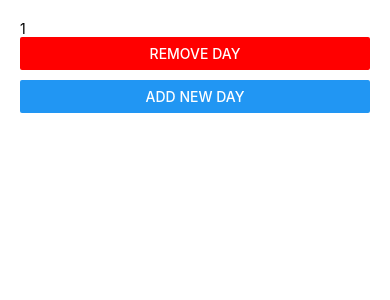
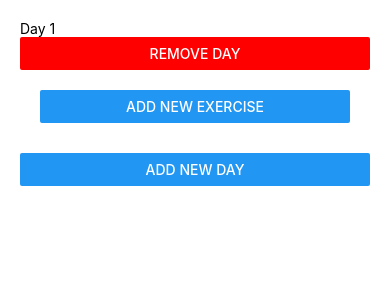
Before and after one commit to sebastiansiejek/progress-gym-tracker, a React Native app: screen / in a window 390 px wide. Both pictures are taken after a click on the button "ADD NEW DAY". Shown: the top 300 px of the page. Built offline with nearby package versions, Linux system fonts and the light colour scheme.

Commit message:
feat: add DayExercises to TrainingDays

```diff
--- a/src/components/TrainingPlans/TrainingDays/TrainingDays.tsx
+++ b/src/components/TrainingPlans/TrainingDays/TrainingDays.tsx
@@ -1,6 +1,7 @@
 import React from 'react'
 import { Button, SafeAreaView, Text } from 'react-native'
 import { useImmer } from 'use-immer'
+import DayExercises from '../DayExercises'
 
 export interface TrainingDaysProps {}
 
@@ -16,7 +17,7 @@ const TrainingDays: React.FunctionComponent<TrainingDaysProps> = ({}) => {
             marginBottom: 10,
           }}
         >
-          <Text>{index + 1}</Text>
+          <Text>Day {index + 1}</Text>
           <Button
             onPress={() => {
               setField((draft) => {
@@ -27,6 +28,7 @@ const TrainingDays: React.FunctionComponent<TrainingDaysProps> = ({}) => {
             title="Remove day"
             accessibilityLabel="Click to remove day"
           />
+          <DayExercises />
         </SafeAreaView>
       ))}
       <Button
```
